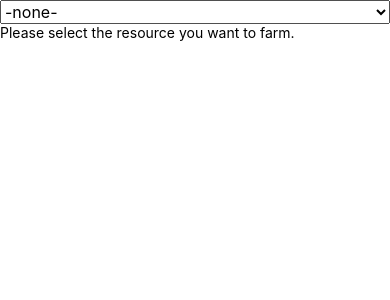
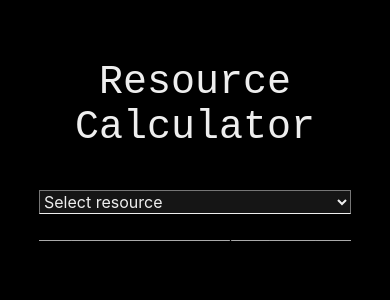
Before and after one commit to ihzaalfitra/Arkbase, a React Native app: screen / in a window 390 px wide. Shown: the top 300 px of the page. Built offline with nearby package versions, Linux system fonts and the light colour scheme.

Commit message:
experimenting with scrollview to enable scroll within exp resource calculator. lmd resource styling is done. on progress exp resource calculator, currently still limited to picker and input without any progress in the process

```diff
--- a/App.js
+++ b/App.js
@@ -5,7 +5,9 @@ import {
     View,
     TouchableOpacity,
     Picker,
-    TextInput
+    TextInput,
+    ScrollView,
+    Modal
 } from 'react-native';
 
 
@@ -17,7 +19,7 @@ class ResourceCalculator extends Component {
         sanityUsed: 0,
         droppedAmount: 0,
         result: 0,
-        overflow: 0
+        operatorRarity:-1
     };
 
     changeCalculationParameter(stageIndex) {
@@ -35,7 +37,6 @@ class ResourceCalculator extends Component {
         let runAmount = target / drop;
         if(runAmount - Math.floor(runAmount) != 0) {
             runAmount = Math.floor(runAmount) + 1;
-            this.setState({overflow: (runAmount*drop) - target});
         }
         this.setState({result: runAmount});
 
@@ -49,36 +50,120 @@ class ResourceCalculator extends Component {
 
     resourceExp = () => {
         return(
-            <Text>WORK UNDER PROGRESS</Text>
+          <View style={picker.container}>
+              <View style={picker.underline}>
+                <Picker
+                    style={picker.style}
+                    selectedValue={this.state.stage}
+                    onValueChange={(itemValue, itemIndex) => this.setState({stage: itemValue}, this.changeCalculationParameter(itemValue))}
+                >
+                    <Picker.Item label="Select operator rarity" value={-1}/>
+                    <Picker.Item label="1 Star" value={1}/>
+                    <Picker.Item label="2 Stars" value={2}/>
+                    <Picker.Item label="3 Stars" value={3}/>
+                    <Picker.Item label="4 Stars" value={4}/>
+                    <Picker.Item label="5 Stars" value={5}/>
+                    <Picker.Item label="6 Stars" value={6}/>
+                </Picker>
+              </View>
+              <View style={picker.underline}>
+                <Picker
+                    style={picker.style}
+                    selectedValue={this.state.stage}
+                    onValueChange={(itemValue, itemIndex) => this.setState({stage: itemValue}, this.changeCalculationParameter(itemValue))}
+                >
+                    <Picker.Item label="Select current elite" value={-1}/>
+                    <Picker.Item label="Elite 0" value={0}/>
+                    <Picker.Item label="Elite 1" value={1}/>
+                    <Picker.Item label="Elite 2" value={2}/>
+                </Picker>
+              </View>
+              <TextInput
+                    style={styles.input}
+                    placeholder="Current level"
+                    value={this.input}
+                    onChangeText={(input) => this.setState({targetedValue: input})}
+                    keyboardType="numeric"
+              />
+              <View style={picker.underline}>
+                <Picker
+                    style={picker.style}
+                    selectedValue={this.state.stage}
+                    onValueChange={(itemValue, itemIndex) => this.setState({stage: itemValue}, this.changeCalculationParameter(itemValue))}
+                >
+                    <Picker.Item label="Select target elite" value={-1}/>
+                    <Picker.Item label="Elite 0" value={0}/>
+                    <Picker.Item label="Elite 1" value={1}/>
+                    <Picker.Item label="Elite 2" value={2}/>
+                </Picker>
+              </View>
+              <TextInput
+                    style={styles.input}
+                    placeholder="Target level"
+                    value={this.input}
+                    onChangeText={(input) => this.setState({targetedValue: input})}
+                    keyboardType="numeric"
+              />
+              <View style={picker.underline}>
+                <Picker
+                    style={picker.style}
+                    selectedValue={this.state.stage}
+                    onValueChange={(itemValue, itemIndex) => this.setState({stage: itemValue}, this.changeCalculationParameter(itemValue))}
+                >
+                    <Picker.Item label="Select stage" value={-1}/>
+                    <Picker.Item label="LS-5" value={5}/>
+                </Picker>
+              </View>
+              <TextInput
+                    style={styles.input}
+                    placeholder="Target LMD amount"
+                    value={this.input}
+                    onChangeText={(input) => this.setState({targetedValue: input})}
+                    keyboardType="numeric"
+              />
+              <TouchableOpacity
+                    onPress= {() => this.calculateLMD(parseFloat(this.state.targetedValue), parseFloat(this.state.sanityUsed), parseFloat(this.state.droppedAmount))}
+                    style={styles.button}
+              >
+                  <Text style={styles.buttonText}>Calculate</Text>
+              </TouchableOpacity>
+              <Text style={styles.textRequire}>Require:</Text>
+              <Text style={styles.textLeft}>{parseInt(this.state.result)} run</Text>
+              <Text style={styles.textLeft}>{parseInt(this.state.result)*30} sanity</Text>
+            </View>
         )
     }
 
     resourceLmd = () => {
 
         return(
-            <View>
-                <Text>Select stage</Text>
+          <View style={picker.container}>
+              <View style={picker.underline}>
                 <Picker
+                    style={picker.style}
                     selectedValue={this.state.stage}
                     onValueChange={(itemValue, itemIndex) => this.setState({stage: itemValue}, this.changeCalculationParameter(itemValue))}
                 >
-                    <Picker.Item label="-none" value={-1}/>
+                    <Picker.Item label="Select stage" value={-1}/>
                     <Picker.Item label="CE-5" value={5}/>
                 </Picker>
-                <Text>Targeted LMD Amount</Text>
+              </View>
               <TextInput
-                    value={this.state.targetedValue.toString()}
+                    style={styles.input}
+                    placeholder="Target LMD amount"
+                    value={this.input}
                     onChangeText={(input) => this.setState({targetedValue: input})}
                     keyboardType="numeric"
               />
               <TouchableOpacity
                     onPress= {() => this.calculateLMD(parseFloat(this.state.targetedValue), parseFloat(this.state.sanityUsed), parseFloat(this.state.droppedAmount))}
+                    style={styles.button}
               >
-                    <Text>Calulate</Text>
+                  <Text style={styles.buttonText}>Calculate</Text>
               </TouchableOpacity>
-                <Text>You need {parseInt(this.state.result)}x run</Text>
-                <Text>You'll need need {parseInt(this.state.result) * parseInt(this.state.sanityUsed)} sanity</Text>
-                <Text>You'll get extra {parseInt(this.state.overflow)} LMD</Text>
+              <Text style={styles.textRequire}>Require:</Text>
+              <Text style={styles.textLeft}>{parseInt(this.state.result)} run</Text>
+              <Text style={styles.textLeft}>{parseInt(this.state.result)*30} sanity</Text>
             </View>
 
         )
@@ -103,19 +188,127 @@ class ResourceCalculator extends Component {
         let droppedAmount = 0;
 
         return(
-            <View>
+          // <ScrollView style={{backgroundColor:'#123456',height:'auto'}}>
+            <View style={styles.container}>
+                <Text style={styles.header}>Resource Calculator</Text>
+                <View style={picker.container}>
+                  <View style={picker.underline}>
                     <Picker
+                      style={picker.style}
+                      itemStyle={picker.itemStyle}
                       selectedValue={this.state.resource}
                       onValueChange={(itemValue, itemIndex) => this.setState({resource: itemValue})}
                     >
-                    <Picker.Item label="-none-" value="none"/>
+                      <Picker.Item label="Select resource" value={null}/>
                       <Picker.Item label="EXP" value="exp"/>
                       <Picker.Item label="LMD" value="lmd"/>
                       </Picker>
+                  </View>
                   {this.checkSelectedResource(this.state.resource)}
                 </View>
+            </View>
+          // </ScrollView>
         )
     }
 }
 
 export default ResourceCalculator;
+
+const styles = StyleSheet.create({
+  container: {
+    alignItems:'center',
+    paddingTop: 60,
+    backgroundColor:'#000',
+    flex:1,
+    height:'auto'
+  },
+  flexStart:{
+    flex:1,
+    justifyContent:'flex-start'
+  },
+  flexEnd:{
+    flex:1,
+    justifyContent:'flex-end'
+  },
+  header:{
+    color:'#eee',
+    textAlign:'center',
+    fontFamily:'monospace',
+    fontSize:40
+  },
+  text: {
+    textAlign: 'center',
+    color: '#eee',
+    fontSize:16,
+    marginTop:40
+  },
+  textLeft: {
+    textAlign: 'left',
+    color: '#eee',
+    width:'80%',
+    fontSize:16,
+  },
+  textRequire: {
+    textAlign: 'left',
+    color: '#eee',
+    width:'80%',
+    marginTop:40,
+    fontSize:16,
+  },
+  buttonText: {
+    textAlign: 'center',
+    color: '#eee',
+    fontSize:20,
+    width:'100%'
+  },
+  button: {
+    textAlign: 'center',
+    marginTop:40,
+    borderColor:'#aaa',
+    borderWidth:1,
+    paddingHorizontal:12,
+    paddingVertical:12,
+    color: '#fff',
+    backgroundColor:'#151515',
+    width:'80%'
+  },
+  input:{
+    backgroundColor:'#151515',
+    marginTop:40,
+    color:'#eee',
+    paddingHorizontal:12,
+    paddingVertical:6,
+    width:'80%',
+    fontSize:16,
+    borderColor:'#aaa',
+    borderBottomWidth: 1
+  }
+});
+
+const picker = StyleSheet.create({
+  style:{
+    marginTop:40,
+    color:'#eee',
+    backgroundColor: '#151515',
+    width:'100%',
+    borderBottomColor: '#eee',
+    borderBottomWidth: 1
+  },
+  container:{
+    flex:1,
+    width:'100%',
+    height:40,
+    alignItems:'center'
+  },
+  underline:{
+    width:'80%',
+    height:91,
+    marginBottom:-15,
+    borderColor:'#aaa',
+    borderBottomWidth: 1
+  },
+  itemStyle:{
+    backgroundColor:'#151515',
+    color:'#eee'
+  }
+});
```
Also changed, not shown: 1 other file (tests, documents, lock files or other folders). Lines whose indentation alone changed are shown as unchanged.
